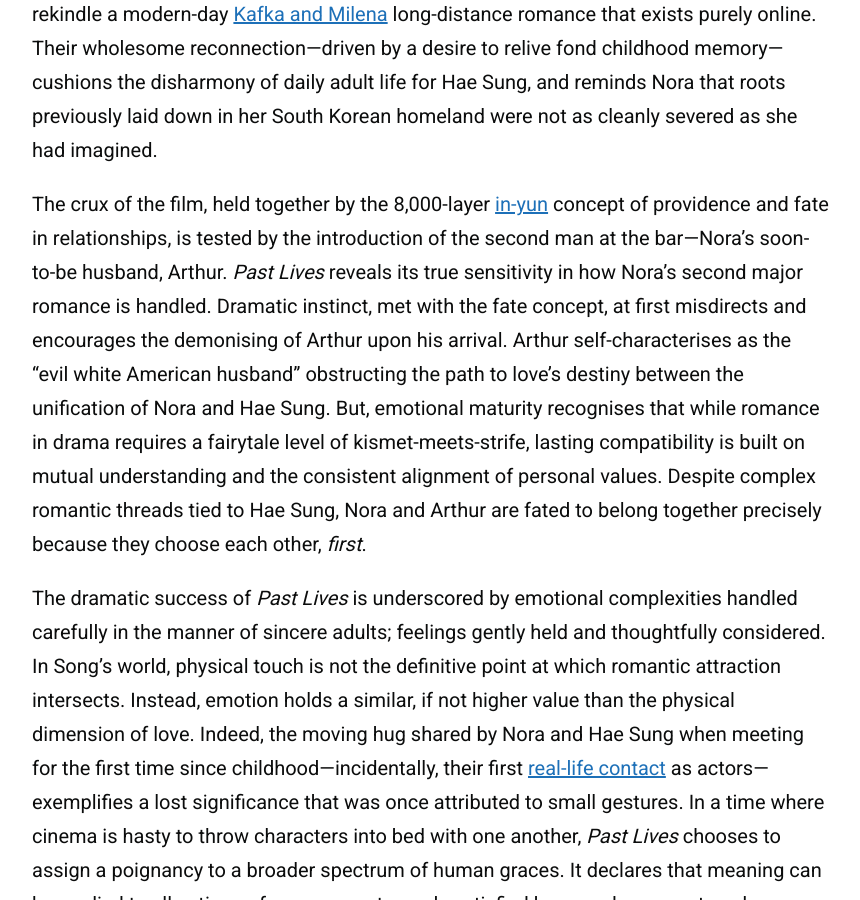
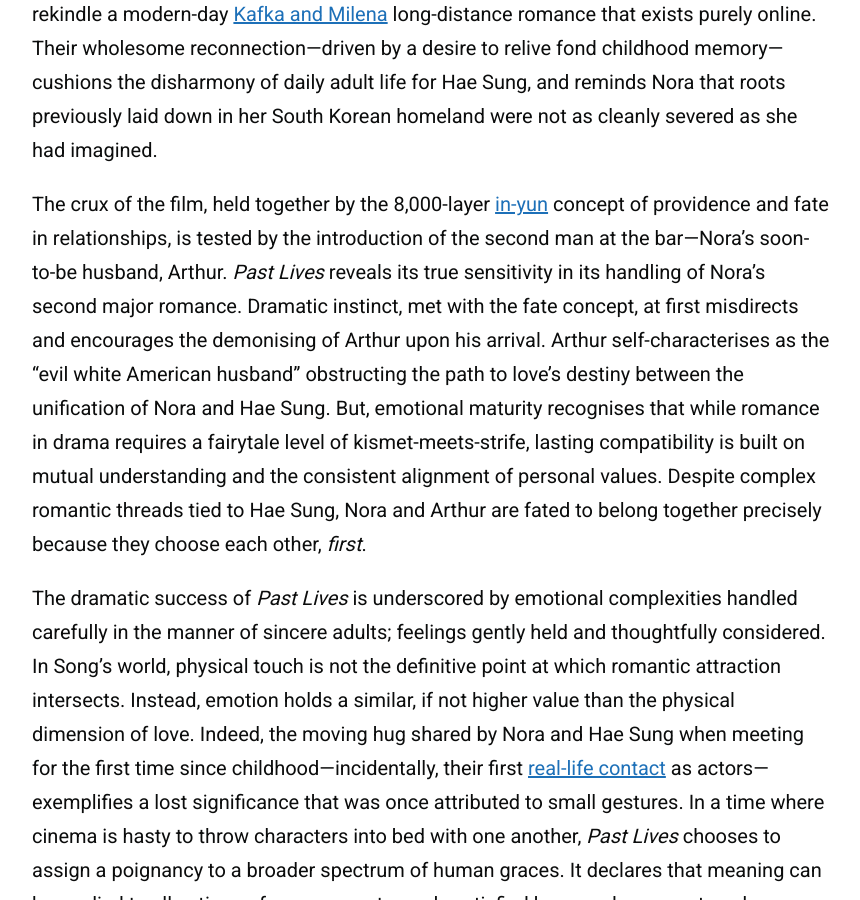
Before and after one commit to zoeurl/zoedowney.github.io, a Jekyll site: the page built from _posts/2024-05-30-past-lives.md, in a window 1280 px wide and 900 px high, scrolled down 1587 px. Shown: the whole window, without its empty margins (208-1068 px from the left). Built offline with Jekyll 4.4.1, drawn with Linux system fonts in a browser that asks for light colours.

Commit message:
Update 2024-05-30-past-lives.md

```diff
--- a/_posts/2024-05-30-past-lives.md
+++ b/_posts/2024-05-30-past-lives.md
@@ -17,7 +17,7 @@
 
 Song’s [theatrical](https://www.screendaily.com/features/celine-song-talks-moving-from-theatre-to-film-for-past-lives-you-have-to-accept-the-chaos-on-the-day/5188978.article) resumé influences her reliance on the implied tenet: ‘less is more’. Settings are sparse, dramatic signals subdued and drama: dialogue driven—this is a character study, at heart. If not for the clean and disparate cultural line drawn between New York and Seoul by the players, context would verge on irrelevant. After all, stories of romance and feeling orbit around relationships between people, not place. Inevitably, however, location becomes the tense conflict tied to the ‘what if?’ at the centre of Nora and Hae Sung’s relationship as adults. After reconnecting during university years, they rekindle a modern-day [Kafka and Milena](https://kafkamuseum.cz/en/franz-kafka/women/milena-jesenska/) long-distance romance that exists purely online. Their wholesome reconnection—driven by a desire to relive fond childhood memory—cushions the disharmony of daily adult life for Hae Sung, and reminds Nora that roots previously laid down in her South Korean homeland were not as cleanly severed as she had imagined.
 
-The crux of the film, held together by the 8,000-layer [in-yun](https://en.wiktionary.org/wiki/%EC%9D%B8%EC%97%B0) concept of providence and fate in relationships, is tested by the introduction of the second man at the bar—Nora’s soon-to-be husband, Arthur. _Past Lives_ reveals its true sensitivity in how Nora’s second major romance is handled. Dramatic instinct, met with the fate concept, at first misdirects and encourages the demonising of Arthur upon his arrival. Arthur self-characterises as the “evil white American husband” obstructing the path to love’s destiny between the unification of Nora and Hae Sung. But, emotional maturity recognises that while romance in drama requires a fairytale level of kismet-meets-strife, lasting compatibility is built on mutual understanding and the consistent alignment of personal values. Despite complex romantic threads tied to Hae Sung, Nora and Arthur are fated to belong together precisely because they choose each other, _first_.
+The crux of the film, held together by the 8,000-layer [in-yun](https://en.wiktionary.org/wiki/%EC%9D%B8%EC%97%B0) concept of providence and fate in relationships, is tested by the introduction of the second man at the bar—Nora’s soon-to-be husband, Arthur. _Past Lives_ reveals its true sensitivity in its handling of Nora’s second major romance. Dramatic instinct, met with the fate concept, at first misdirects and encourages the demonising of Arthur upon his arrival. Arthur self-characterises as the “evil white American husband” obstructing the path to love’s destiny between the unification of Nora and Hae Sung. But, emotional maturity recognises that while romance in drama requires a fairytale level of kismet-meets-strife, lasting compatibility is built on mutual understanding and the consistent alignment of personal values. Despite complex romantic threads tied to Hae Sung, Nora and Arthur are fated to belong together precisely because they choose each other, _first_.
 
 The dramatic success of _Past Lives_ is underscored by emotional complexities handled carefully in the manner of sincere adults; feelings gently held and thoughtfully considered. In Song’s world, physical touch is not the definitive point at which romantic attraction intersects. Instead, emotion holds a similar, if not higher value than the physical dimension of love. Indeed, the moving hug shared by Nora and Hae Sung when meeting for the first time since childhood—incidentally, their first [real-life contact](https://www.youtube.com/watch?v=9d4ObkmCJYs&t=7s&ab_channel=A24) as actors—exemplifies a lost significance that was once attributed to small gestures. In a time where cinema is hasty to throw characters into bed with one another, _Past Lives_ chooses to assign a poignancy to a broader spectrum of human graces. It declares that meaning can be applied to all actions of romance not merely satisfied by sexual conquest; perhaps even more so when building a foundational mutual respect and reciprocal emotional love supercede a desire for immediate physical intimacy.
 
```
